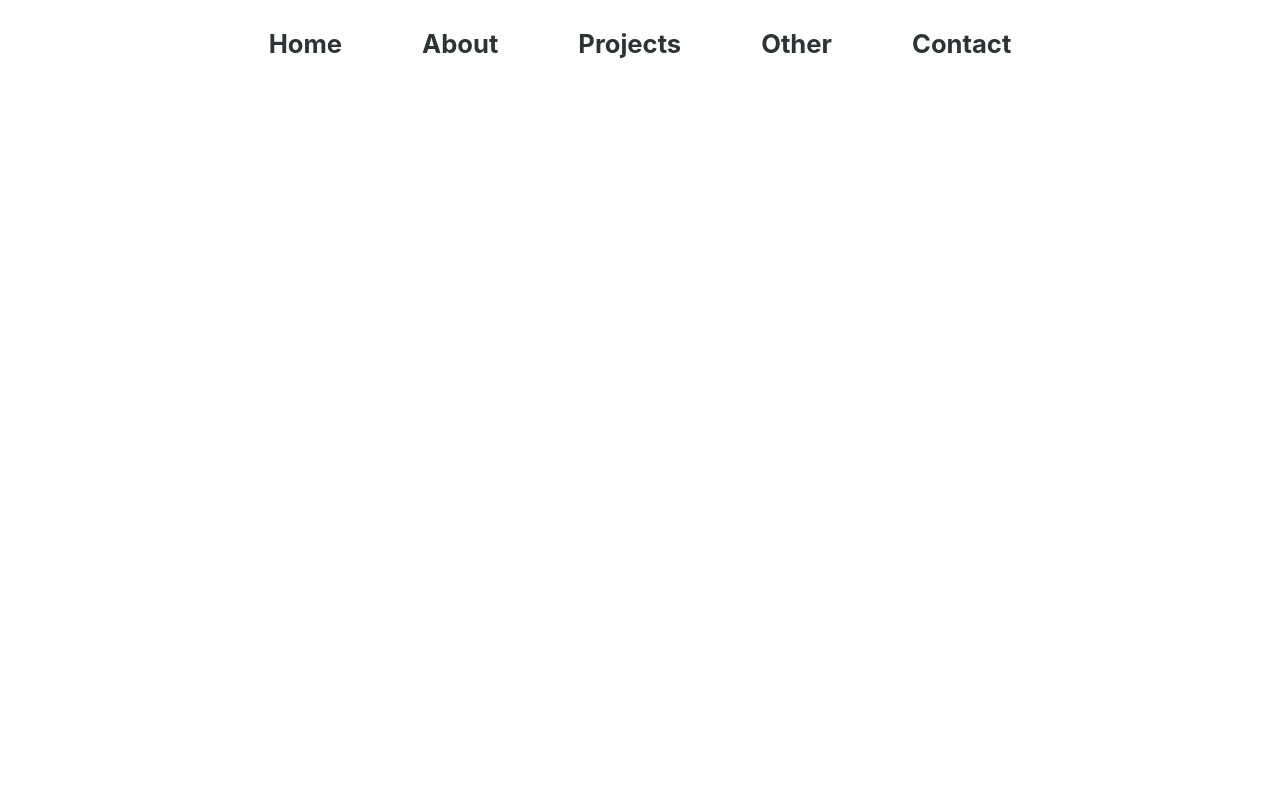
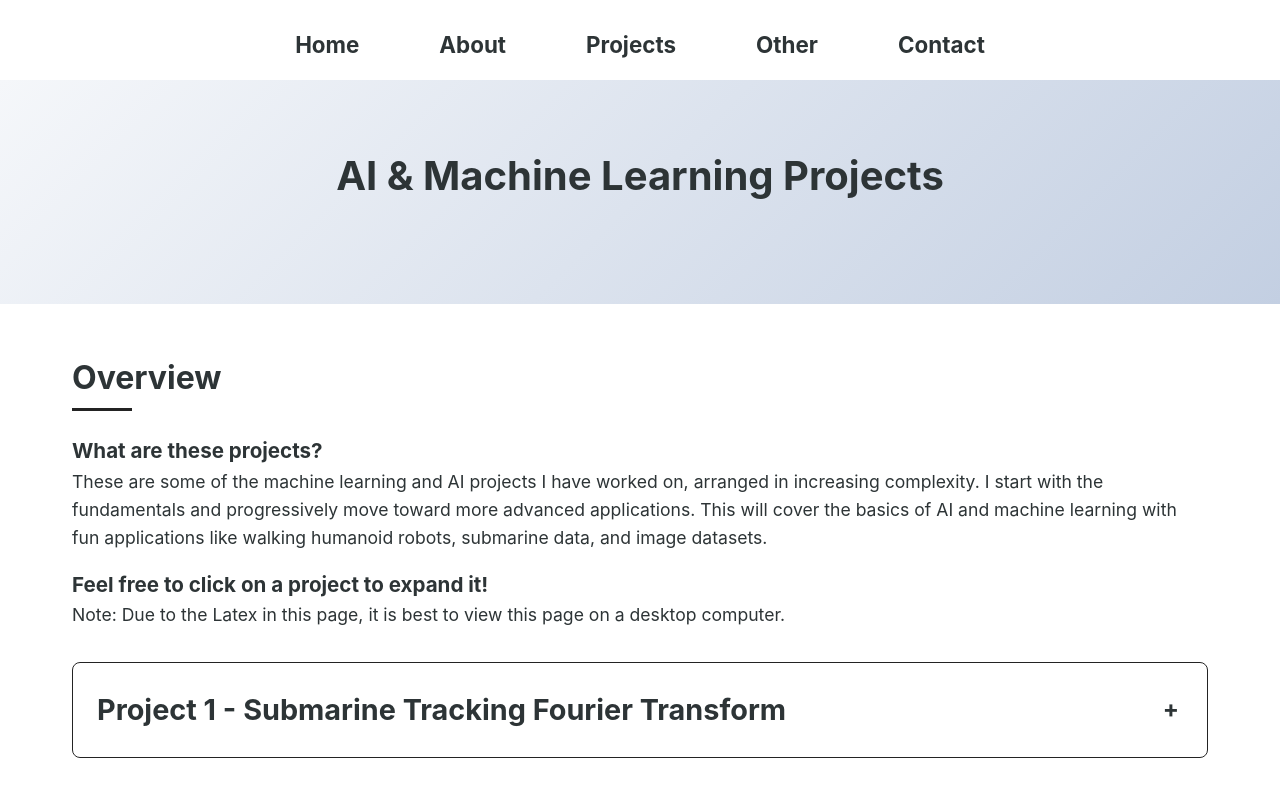
Before and after one commit to andrewtakacs/website, a React (Create React App) app: page /andrewtakacshtml/ai-projects in a window 1280 px wide. Shown: the top 788 px of the page. Built offline with nearby package versions, Linux system fonts and the light colour scheme.

Commit message:
Add maintenance page

```diff
--- a/index.html
+++ b/index.html
@@ -1,35 +1,36 @@
 <!DOCTYPE html>
-
 <html lang="en">
-  <head>
-    <meta charset="utf-8" />
-    <link rel="icon" type="image/x-icon" href="%PUBLIC_URL%/favicon.ico" />
-    <link rel="shortcut icon" type="image/x-icon" href="%PUBLIC_URL%/favicon.ico" />
-    <meta name="viewport" content="width=device-width, initial-scale=1" />
-    <meta name="theme-color" content="#000000" />
-    <meta
-      name="description"
-      content="Andrew Takacs Portfolio"
-    />
-    <link rel="apple-touch-icon" href="%PUBLIC_URL%/logo192.png" />
-    <!--
-      manifest.json provides metadata used when your web app is installed on a
-      user's mobile device or desktop. See https://developers.google.com/web/fundamentals/web-app-manifest/
-    -->
-    <link rel="manifest" href="%PUBLIC_URL%/manifest.json" />
-    <!--
-      Notice the use of %PUBLIC_URL% in the tags above.
-      It will be replaced with the URL of the `public` folder during the build.
-      Only files inside the `public` folder can be referenced from the HTML.
-
-      Unlike "/favicon.ico" or "favicon.ico", "%PUBLIC_URL%/favicon.ico" will
-      work correctly both with client-side routing and a non-root public URL.
-      Learn how to configure a non-root public URL by running `npm run build`.
-    -->
-  </head>
-
-  <body>
-    <noscript>You need to enable JavaScript to run this app.</noscript>
-    <div id="root"></div>
-  </body>
+<head>
+    <meta charset="UTF-8">
+    <meta name="viewport" content="width=device-width, initial-scale=1.0">
+    <title>Site Under Maintenance</title>
+    <style>
+        body {
+            display: flex;
+            justify-content: center;
+            align-items: center;
+            height: 100vh;
+            margin: 0;
+            font-family: Arial, sans-serif;
+            background-color: #f4f4f4;
+            color: #333;
+        }
+        .message {
+            text-align: center;
+        }
+        h1 {
+            font-size: 2.5rem;
+            margin-bottom: 1rem;
+        }
+        p {
+            font-size: 1.2rem;
+        }
+    </style>
+</head>
+<body>
+    <div class="message">
+        <h1>Site Under Maintenance</h1>
+        <p>We are currently performing scheduled maintenance. Please check back soon.</p>
+    </div>
+</body>
 </html>
--- a/package.json
+++ b/package.json
@@ -1,7 +1,7 @@
 {
   "name": "andrew-takacs-portfolio",
   "version": "0.1.0",
-  "homepage": "https://andrewtakacs.github.io/Website-HTML",
+  "homepage": "https://andrewtakacs.github.io/andrewtakacshtml",
   "private": true,
   "dependencies": {
     "@testing-library/jest-dom": "^5.17.0",
--- a/src/App.js
+++ b/src/App.js
@@ -1,5 +1,5 @@
 import React from 'react';
-import { BrowserRouter as Router, Routes, Route } from 'react-router-dom';
+import { BrowserRouter as Router, Routes, Route, basename } from 'react-router-dom';
 import Navbar from './components/Navbar';
 import Home from './pages/Home';
 import About from './pages/About';
@@ -18,7 +18,7 @@ import './App.css';
 
 function App() {
   return (
-    <Router>
+    <Router basename="/andrewtakacshtml">
       <div className="App">
         <Navbar />
         <Routes>
--- a/src/components/EarthCode.js
+++ b/src/components/EarthCode.js
@@ -15,7 +15,7 @@ const EarthCode = () => {
 
       // Loop through the frames and load them
       for (let i = 1; i <= totalFrames; i++) {
-        const response = await fetch(`/earthframes/earth${i}.txt`);
+        const response = await fetch(`${process.env.PUBLIC_URL}/earthframes/earth${i}.txt`);
         const text = await response.text();
         frames.push(text);
       }
--- a/src/components/Navbar.css
+++ b/src/components/Navbar.css
@@ -41,7 +41,8 @@
   color: var(--text-color);
   text-decoration: none;
   font-weight: 700;
-  font-size: 1.6rem;
+  font-size: 1.4rem;
+  line-height: 1.2;
   transition: all 0.3s ease;
   position: relative;
   padding: 0.5rem 1rem;
@@ -55,7 +56,7 @@
 
 .navbar-links a.active {
   font-weight: 800;
-  font-size: 1.8rem;
+  font-size: 1.5rem;
   color: var(--primary-color);
   border: 2px solid var(--primary-color);
   box-shadow: 0 2px 8px rgba(0, 0, 0, 0.1);
--- a/src/components/Navbar.js
+++ b/src/components/Navbar.js
@@ -1,10 +1,10 @@
 import React, { useState, useEffect } from 'react';
-import { Link, useLocation } from 'react-router-dom';
+import { Link, useLocation, NavLink } from 'react-router-dom';
 import './Navbar.css';
 
 const Navbar = () => {
   const [isScrolled, setIsScrolled] = useState(false);
-  const [isMenuOpen, setIsMenuOpen] = useState(false);
+  const [isOpen, setIsOpen] = useState(false);
   const location = useLocation();
 
   useEffect(() => {
@@ -17,7 +17,7 @@ const Navbar = () => {
   }, []);
 
   const toggleMenu = () => {
-    setIsMenuOpen(!isMenuOpen);
+    setIsOpen(!isOpen);
   };
 
   const navLinks = [
@@ -31,24 +31,22 @@ const Navbar = () => {
   return (
     <nav className={`navbar ${isScrolled ? 'scrolled' : ''}`}>
       <div className="navbar-container">
-        <button className={`mobile-menu-button ${isMenuOpen ? 'open' : ''}`} onClick={toggleMenu}>
-          <span></span>
-          <span></span>
-          <span></span>
+        <button className="mobile-menu-button" onClick={toggleMenu}>
+          {isOpen ? '✕' : '☰'}
         </button>
-        <ul className={`navbar-links ${isMenuOpen ? 'open' : ''}`}>
+
+        <div className={`navbar-links ${isOpen ? 'active' : ''}`}>
           {navLinks.map((link) => (
-            <li key={link.path}>
-              <Link
-                to={link.path}
-                className={location.pathname === link.path ? 'active' : ''}
-                onClick={() => setIsMenuOpen(false)}
-              >
-                {link.label}
-              </Link>
-            </li>
+            <NavLink
+              key={link.path}
+              to={link.path}
+              className={({ isActive }) => isActive ? 'active' : ''}
+              onClick={() => setIsOpen(false)}
+            >
+              {link.label}
+            </NavLink>
           ))}
-        </ul>
+        </div>
       </div>
     </nav>
   );
--- a/src/pages/Certificates.js
+++ b/src/pages/Certificates.js
@@ -6,10 +6,10 @@ const Certificates = () => {
     <div className="certificates-page">
       <div className="certificates-container">
         <div className="certificate-card">
-          <img src="/images/Certificate_1.jpg" alt="Certificate 1" />
+          <img src={`${process.env.PUBLIC_URL}/images/Certificate_1.jpg`} alt="Certificate 1" />
         </div>
         <div className="certificate-card">
-          <img src="/images/Certificate_2.jpg" alt="Certificate 2" />
+          <img src={`${process.env.PUBLIC_URL}/images/Certificate_2.jpg`} alt="Certificate 2" />
         </div>
       </div>
     </div>
--- a/src/pages/Home.css
+++ b/src/pages/Home.css
@@ -164,6 +164,7 @@
   overflow: hidden;
   display: flex;
   flex-direction: column;
+  text-decoration: none;
 }
 
 .highlight-image {
@@ -208,6 +209,7 @@
 .highlight-card:hover {
   transform: translateY(-5px);
   box-shadow: 0 8px 25px rgba(0, 0, 0, 0.1);
+  text-decoration: none;
 }
 
 .highlight-card:hover .highlight-link {
--- a/src/pages/Home.js
+++ b/src/pages/Home.js
@@ -8,7 +8,7 @@ const Home = () => {
       <section className="hero-section">
         <img
           className="hero-video"
-          src="/images/nice.gif"
+          src={`${process.env.PUBLIC_URL}/images/nice.gif`}
           alt="Background animation"
         />
         <div className="hero-overlay"></div>
@@ -20,12 +20,12 @@ const Home = () => {
             Master's Aerospace Engineering Student at the University of Washington
           </h2>
           <div className="hero-cta fade-in">
-            <a href="/projects" className="cta-button primary">
+            <Link to="/projects" className="cta-button primary">
               View My Work
-            </a>
-            <a href="/contact" className="cta-button secondary">
+            </Link>
+            <Link to="/contact" className="cta-button secondary">
               Get in Touch
-            </a>
+            </Link>
           </div>
         </div>
       </section>
@@ -33,28 +33,27 @@ const Home = () => {
       <section className="highlights-section">
         <h2 className="section-title">Highlights</h2>
         <div className="highlights-grid">
-          <div className="highlight-card" onClick={() => window.location.href = '/ai-projects'}>
+          <Link to="/ai-projects" className="highlight-card">
             <div className="highlight-image">
-              <img src="/images/ai-project.jpeg" alt="AI Project" />
+              <img src={`${process.env.PUBLIC_URL}/images/ai-project.jpeg`} alt="AI Project" />
             </div>
             <h3>AI Projects</h3>
             <p>Some of my AI and machine learning projects</p>
-
-          </div>
-          <div className="highlight-card" onClick={() => window.location.href = '/research'}>
+          </Link>
+          <Link to="/research" className="highlight-card">
             <div className="highlight-image">
-              <img src="/images/uw-research.jpeg" alt="UW Research" />
+              <img src={`${process.env.PUBLIC_URL}/images/uw-research.jpeg`} alt="UW Research" />
             </div>
             <h3>Research</h3>
             <p>What my thesis will be about</p>
-          </div>
-          <div className="highlight-card" onClick={() => window.open('https://dailyevergreen.com/176511/life/wsu-senior-aspires-to-make-the-world-a-better-place/', '_blank')}>
+          </Link>
+          <a href="https://dailyevergreen.com/176511/life/wsu-senior-aspires-to-make-the-world-a-better-place/" target="_blank" rel="noopener noreferrer" className="highlight-card">
             <div className="highlight-image">
-              <img src="/images/daily-evergreen.jpeg" alt="Daily Evergreen Article" />
+              <img src={`${process.env.PUBLIC_URL}/images/daily-evergreen.jpeg`} alt="Daily Evergreen Article" />
             </div>
             <h3>Daily Evergreen</h3>
             <p>A news paper article about me</p>
-          </div>
+          </a>
         </div>
       </section>
 
--- a/src/pages/Projects.js
+++ b/src/pages/Projects.js
@@ -7,37 +7,37 @@ const Projects = () => {
     {
       title: "AI Projects",
       description: "Various AI projects I have worked on",
-      image: "/images/ai-project.jpeg",
+      image: `${process.env.PUBLIC_URL}/images/ai-project.jpeg`,
       link: "/ai-projects"
     },
     {
       title: "Portfolio Website",
       description: "This website you are currently on!",
-      image: "/images/website.png",
+      image: `${process.env.PUBLIC_URL}/images/website.png`,
       link: "/projects/portfolio-website"
     },
     {
       title: "Fuel Cell Electric Vehicle eMotor Transmission Fixture",
       description: "A fuel cell electric vehicle eMotor transmission fixture I designed and built for my capstone project at Washington State University.",
-      image: "/images/eMotor.png",
+      image: `${process.env.PUBLIC_URL}/images/eMotor.png`,
       link: "/emotor-project"
     },
     {
       title: "Amazon Drone Bracket FEA",
       description: "A finite element analysis and topology optimization project I completed at Washington State University.",
-      image: "/images/amazon.jpg",
+      image: `${process.env.PUBLIC_URL}/images/amazon.jpg`,
       link: "/amazon-fea"
     },
     {
       title: "Oscilloscope",
       description: "Oscilloscope code and art I designed",
-      image: "/images/Osci.jpg",
+      image: `${process.env.PUBLIC_URL}/images/Osci.jpg`,
       link: "/oscilloscope"
     },
     {
       title: "Schweitzer Engineering Laboratories Manufacturing Improvement",
       description: "A manufacturing improvement project I completed for Schweitzer Engineering Laboratories.",
-      image: "/images/SEL.png",
+      image: `${process.env.PUBLIC_URL}/images/SEL.png`,
       link: "/sel-project"
     },
 
```
Also changed, not shown: src/pages/AIProjects.js (+22 -22 lines), 1 other file (tests, documents, lock files or other folders).
